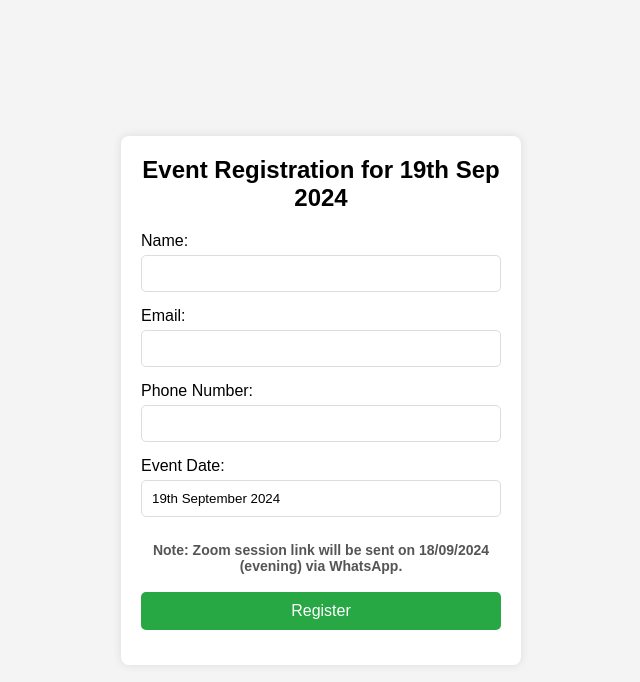
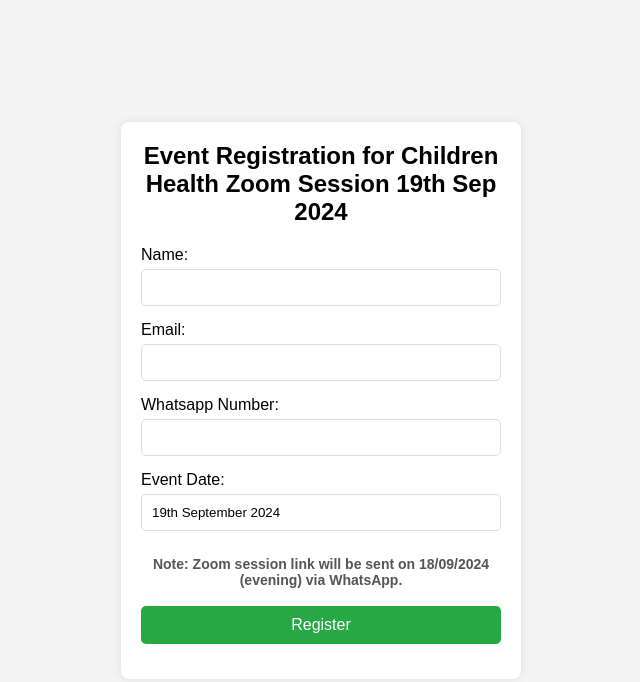
Before and after one commit to ccfcommunityeventsregistration/ccfcommunityeventsregistration, a plain HTML site: page index.html in a window 1280 px wide. Shown: the whole page, without its empty margins (319-959 px from the left). Drawn offline with Linux system fonts and the light colour scheme.

Commit message:
Update index.html

```diff
--- a/index.html
+++ b/index.html
@@ -8,7 +8,7 @@
 </head>
 <body>
     <div class="container">
-        <h2>Event Registration for 19th Sep 2024</h2>
+        <h2>Event Registration for Children Health Zoom Session 19th Sep 2024</h2>
         <form   action="https://formspree.io/f/mblreelw"
         method="POST">
             <label for="name">Name:</label>
@@ -17,7 +17,7 @@
             <label for="email">Email:</label>
             <input type="email" id="email" name="email" required>
 
-            <label for="phone">Phone Number:</label>
+            <label for="phone">Whatsapp Number:</label>
             <input type="text" id="phone" name="phone" required>
 
             <label for="event_date">Event Date:</label>
```
